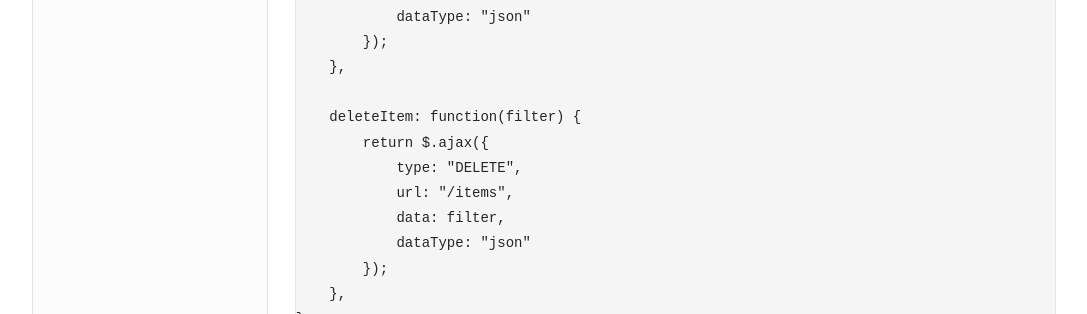
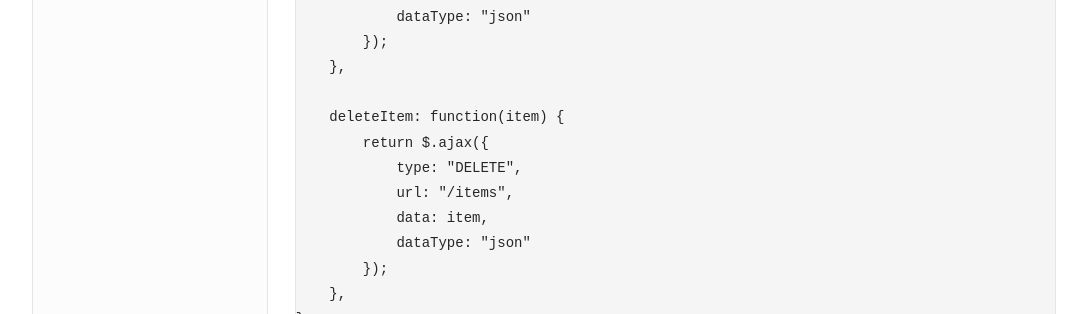
Before and after one commit to tabalinas/jsgrid, a Jekyll site: the page built from docs/index.html, in a window 1280 px wide and 1400 px high, scrolled down 21854 px. Shown: the part 856-1170 px from the top of the window, without its empty margins (96-1183 px from the left). Built offline with Jekyll 4.4.1, drawn with Linux system fonts in a browser that asks for light colours; nearby versions of some CDN libraries; some of the changed text lies outside the part shown.

Commit message:
Site: Fix docs typos

```diff
--- a/_includes/docs.md
+++ b/_includes/docs.md
@@ -954,11 +954,11 @@ For instance the controller for typical REST service might look like:
         });
     },
 
-    deleteItem: function(filter) {
+    deleteItem: function(item) {
         return $.ajax({
             type: "DELETE",
             url: "/items",
-            data: filter,
+            data: item,
             dataType: "json"
         });
     },
```
Also changed, not shown: other parts of _includes/docs.md (+1 -1 lines).
